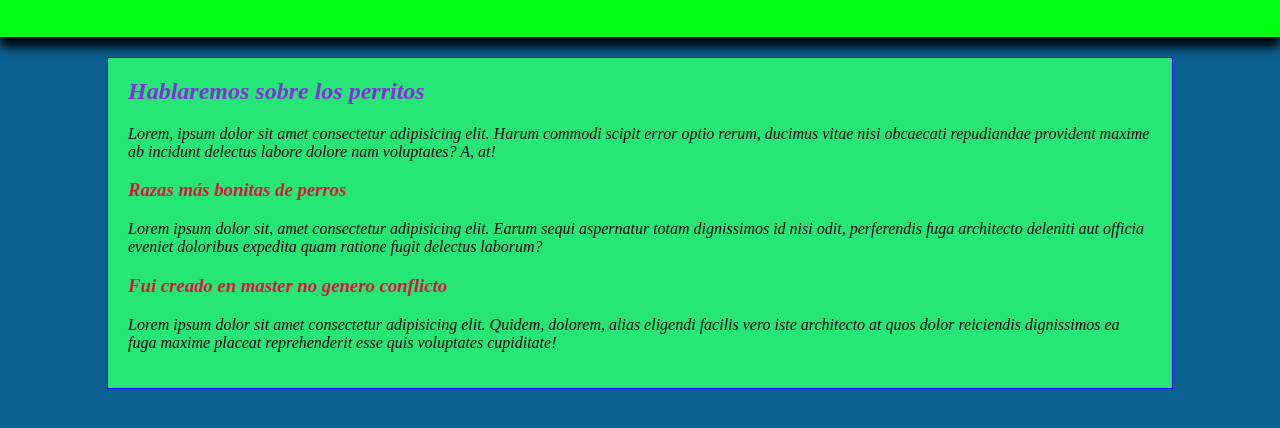
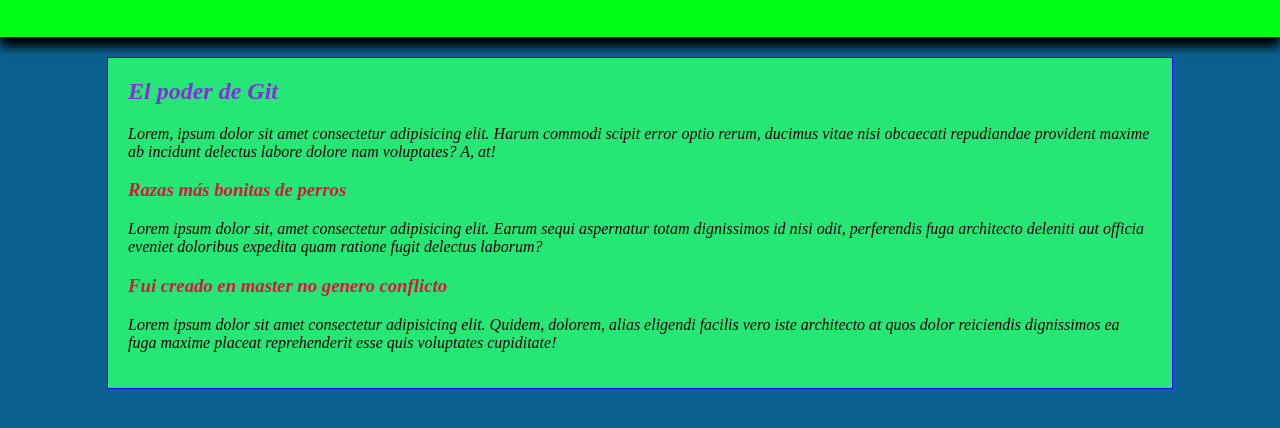
Before and after one commit to DanielBustillosVillar/Blog_site_bitacora, a plain HTML site: page index.html in a window 1280 px wide. Shown: the part 242-670 px from the top of the page. Drawn offline with Linux system fonts and the light colour scheme.

Commit message:
Cambiando el tema a Git

```diff
--- a/index.html
+++ b/index.html
@@ -13,7 +13,7 @@
 
     </header>
     <div class="main">
-        <h2>Hablaremos sobre los perritos</h2>
+        <h2>El poder de Git</h2>
         <p>Lorem, ipsum dolor sit amet consectetur adipisicing elit. Harum commodi
         scipit error optio rerum, ducimus vitae nisi obcaecati repudiandae provident maxime
         ab incidunt delectus labore dolore nam voluptates? A, at!</p>
```
